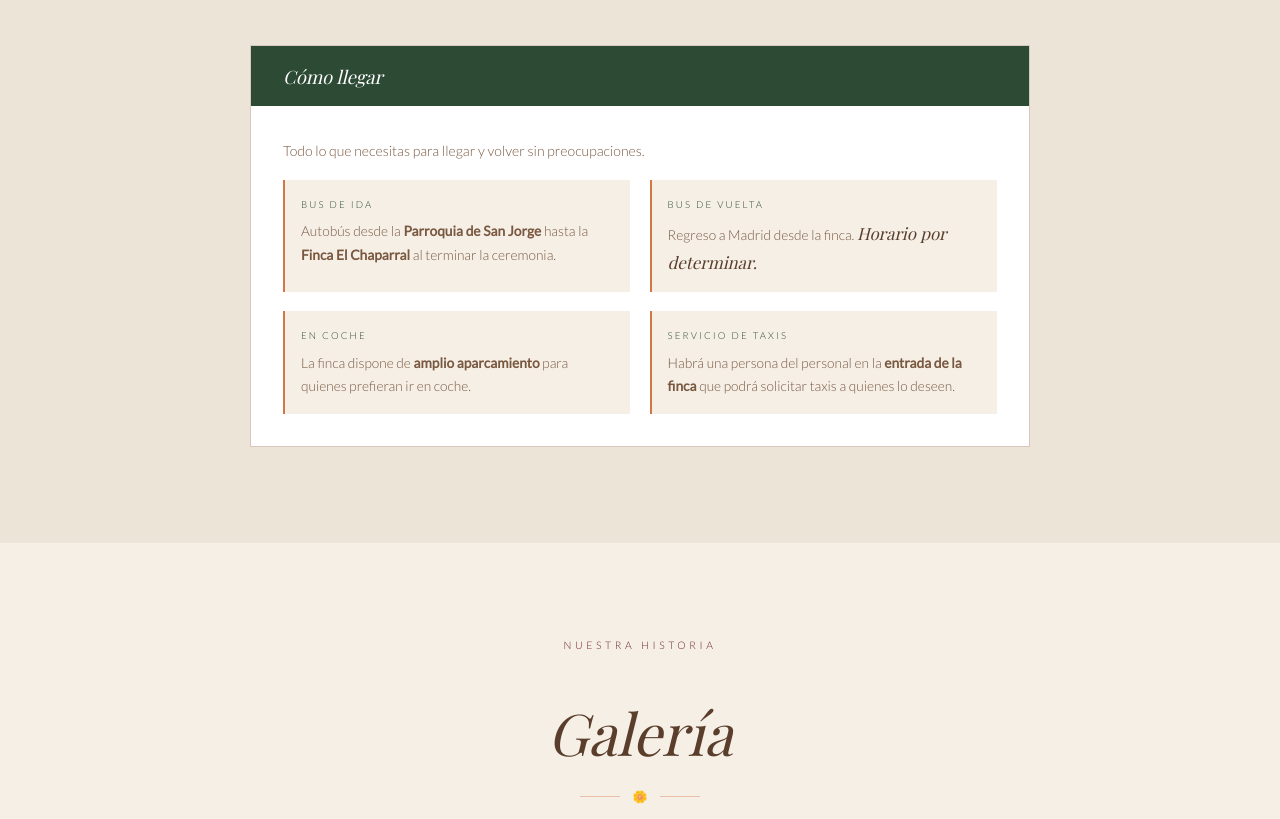
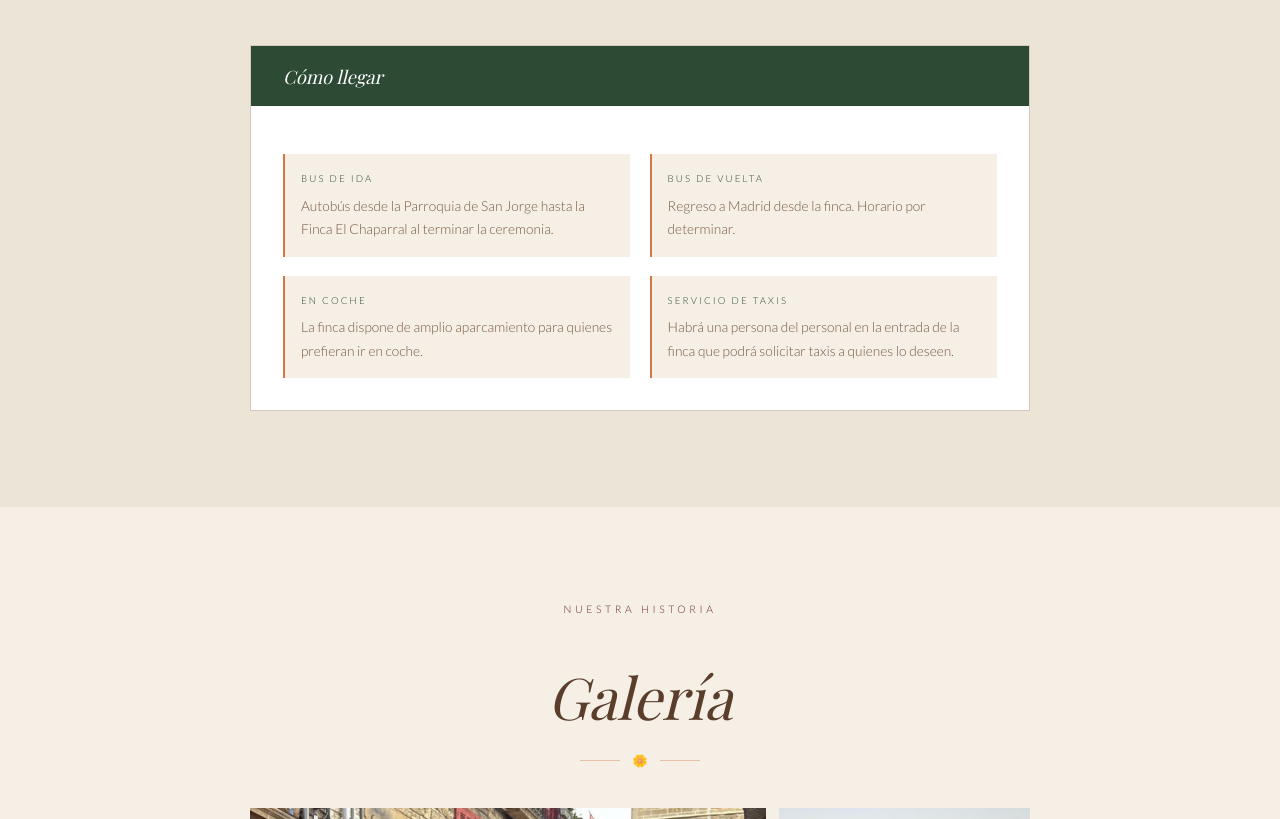
Before and after one commit to gemperlemartinez/Ana-Inigo, a plain HTML site: page ana-inigo-boda.html in a window 1280 px wide. Shown: the part 1981-2800 px from the top of the page. Drawn offline with nearby package versions, Linux system fonts and the light colour scheme; a web font is replaced by a local one.

Commit message:
Limpiar sección transporte y eliminar título de regalo
- Quitar texto introductorio "Todo lo que necesitas..."
- Eliminar negrita y cursiva en tarjetas de transporte
- Eliminar título y label de la sección de regalo

Co-Authored-By: Claude Sonnet 4.6 <noreply@anthropic.com>

```diff
--- a/ana-inigo-boda.html
+++ b/ana-inigo-boda.html
@@ -251,12 +251,11 @@
     <div class="transport-box reveal">
       <div class="transport-header"><span class="transport-header-title">Cómo llegar</span></div>
       <div class="transport-body">
-        <p style="font-size:.88rem;line-height:1.8">Todo lo que necesitas para llegar y volver sin preocupaciones.</p>
         <div class="transport-grid">
-          <div class="transport-item"><div><p class="transport-label">Bus de ida</p><p class="transport-text">Autobús desde la <strong>Parroquia de San Jorge</strong> hasta la <strong>Finca El Chaparral</strong> al terminar la ceremonia.</p></div></div>
-          <div class="transport-item"><div><p class="transport-label">Bus de vuelta</p><p class="transport-text">Regreso a Madrid desde la finca. <span class="transport-highlight">Horario por determinar.</span></p></div></div>
-          <div class="transport-item"><div><p class="transport-label">En coche</p><p class="transport-text">La finca dispone de <strong>amplio aparcamiento</strong> para quienes prefieran ir en coche.</p></div></div>
-          <div class="transport-item"><div><p class="transport-label">Servicio de taxis</p><p class="transport-text">Habrá una persona del personal en la <strong>entrada de la finca</strong> que podrá solicitar taxis a quienes lo deseen.</p></div></div>
+          <div class="transport-item"><div><p class="transport-label">Bus de ida</p><p class="transport-text">Autobús desde la Parroquia de San Jorge hasta la Finca El Chaparral al terminar la ceremonia.</p></div></div>
+          <div class="transport-item"><div><p class="transport-label">Bus de vuelta</p><p class="transport-text">Regreso a Madrid desde la finca. Horario por determinar.</p></div></div>
+          <div class="transport-item"><div><p class="transport-label">En coche</p><p class="transport-text">La finca dispone de amplio aparcamiento para quienes prefieran ir en coche.</p></div></div>
+          <div class="transport-item"><div><p class="transport-label">Servicio de taxis</p><p class="transport-text">Habrá una persona del personal en la entrada de la finca que podrá solicitar taxis a quienes lo deseen.</p></div></div>
         </div>
       </div>
     </div>
@@ -275,9 +274,6 @@
 </section>
 <section id="viaje">
   <div class="section-inner">
-    <span class="section-label reveal">Nuestro regalo</span>
-    <h2 class="section-title reveal">Si queréis hacernos un regalo</h2>
-    <div class="divider divider-center reveal"><span class="divider-icon">🌼</span></div>
     <div class="viaje-message reveal">
       <p>Nuestro mayor regalo es que podáis acompañarnos en este día tan especial. Vuestra presencia, vuestras risas y vuestro cariño son todo lo que necesitamos para que sea el día más bonito de nuestras vidas.</p>
       <p>Si queréis hacernos un regalo y ayudarnos a empezar nuestra vida juntos os lo agradeceremos con todo el corazón.</p>
```
